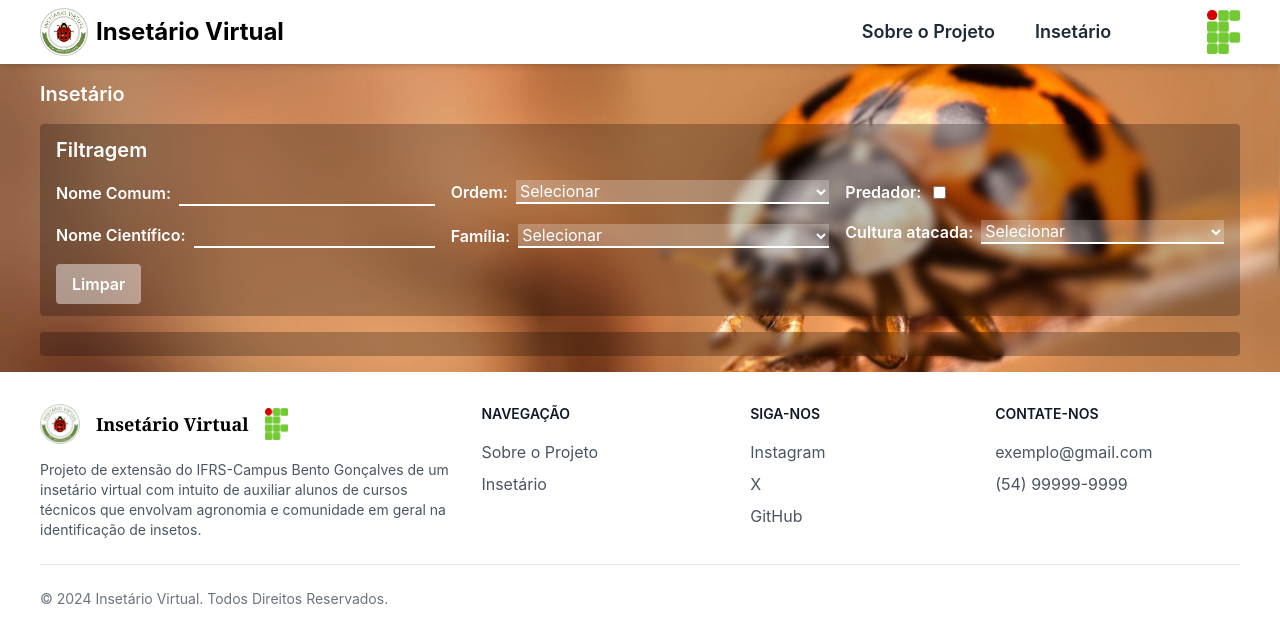
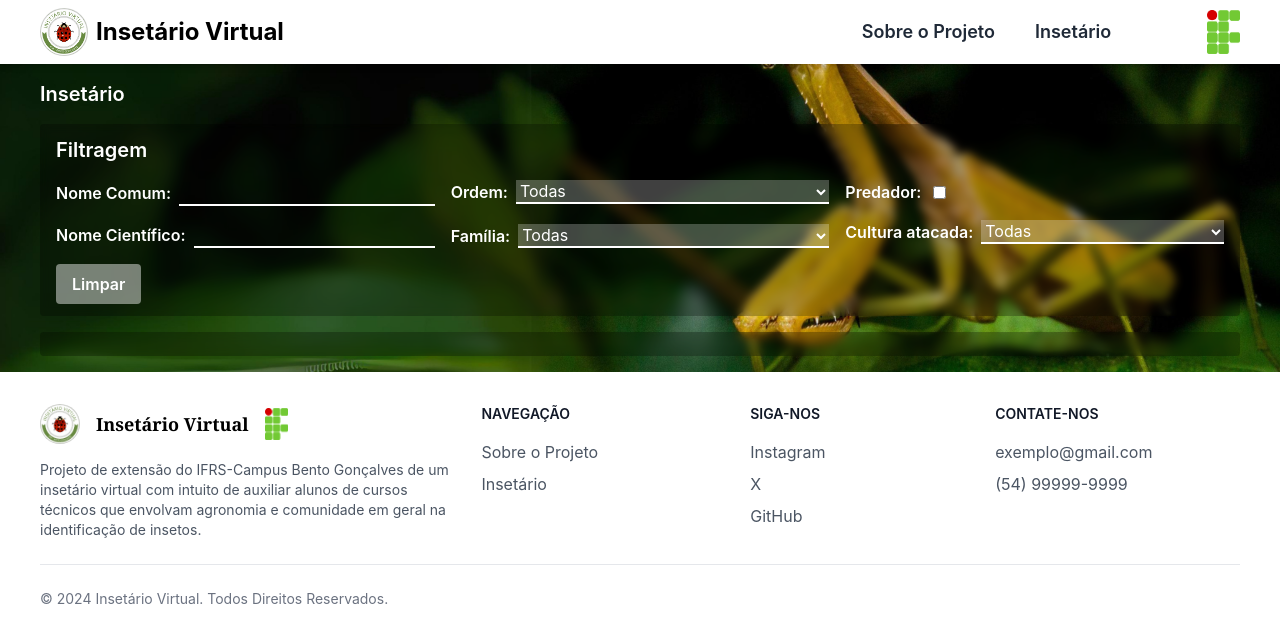
Before and after one commit to Luiz-E-Carneiro/Insetario-Virtual, a React (Create React App) app in the folder frontend/: page / in a window 1280 px wide. Shown: the top 642 px of the page. Built offline with nearby package versions, Linux system fonts and the light colour scheme.

Commit message:
Adding gitignore for backend and creating DB

```diff
--- a/frontend/src/pages/Insectarium/Form.jsx
+++ b/frontend/src/pages/Insectarium/Form.jsx
@@ -72,7 +72,7 @@ export default function Form({ sendFormData }) {
                             onChange={handleChange}
                             className="w-full bg-white/25 border-b-2 border-white outline-none"
                         >
-                            <option value="" disabled>Selecionar</option>
+                            <option value="" disabled>Todas</option>
                             <option value="ordem1">Ordem 1</option>
                             <option value="ordem2">Ordem 2</option>
                         </select>
@@ -86,7 +86,7 @@ export default function Form({ sendFormData }) {
                             onChange={handleChange}
                             className="w-full bg-white/25 border-b-2 border-white outline-none"
                         >
-                            <option value="" disabled>Selecionar</option>
+                            <option value="" disabled>Todas</option>
                             <option value="family1">Família 1</option>
                             <option value="family2">Família 2</option>
                         </select>
@@ -114,7 +114,7 @@ export default function Form({ sendFormData }) {
                                 onChange={handleChange}
                                 className="w-full bg-white/25 border-b-2 border-white outline-none"
                             >
-                                <option value="" disabled>Selecionar</option>
+                                <option value="" disabled>Todas</option>
                                 <option value="cultura1">Cultura 1</option>
                                 <option value="cultura2">Cultura 2</option>
                             </select>
--- a/frontend/src/pages/Insectarium/Insectarium.jsx
+++ b/frontend/src/pages/Insectarium/Insectarium.jsx
@@ -9,7 +9,7 @@ export default function Insectarium() {
     };
 
     return (
-        <div className="mt-16 pb-4 w-full h-fit px-10 max-sm:px-4 bg-ladybird2 bg-no-repeat bg-cover bg-center max-sm:bg-dragonFly">
+        <div className="mt-16 pb-4 w-full h-fit px-10 max-sm:px-4 bg-prayingMantis bg-no-repeat bg-cover bg-center max-sm:bg-dragonFly">
             <h1 className="pt-4 text-xl font-semibold text-white">Insetário</h1>
 
             <Form sendFormData={handleFormData} />
```
Also changed, not shown: 1 other file (tests, documents, lock files or other folders).
